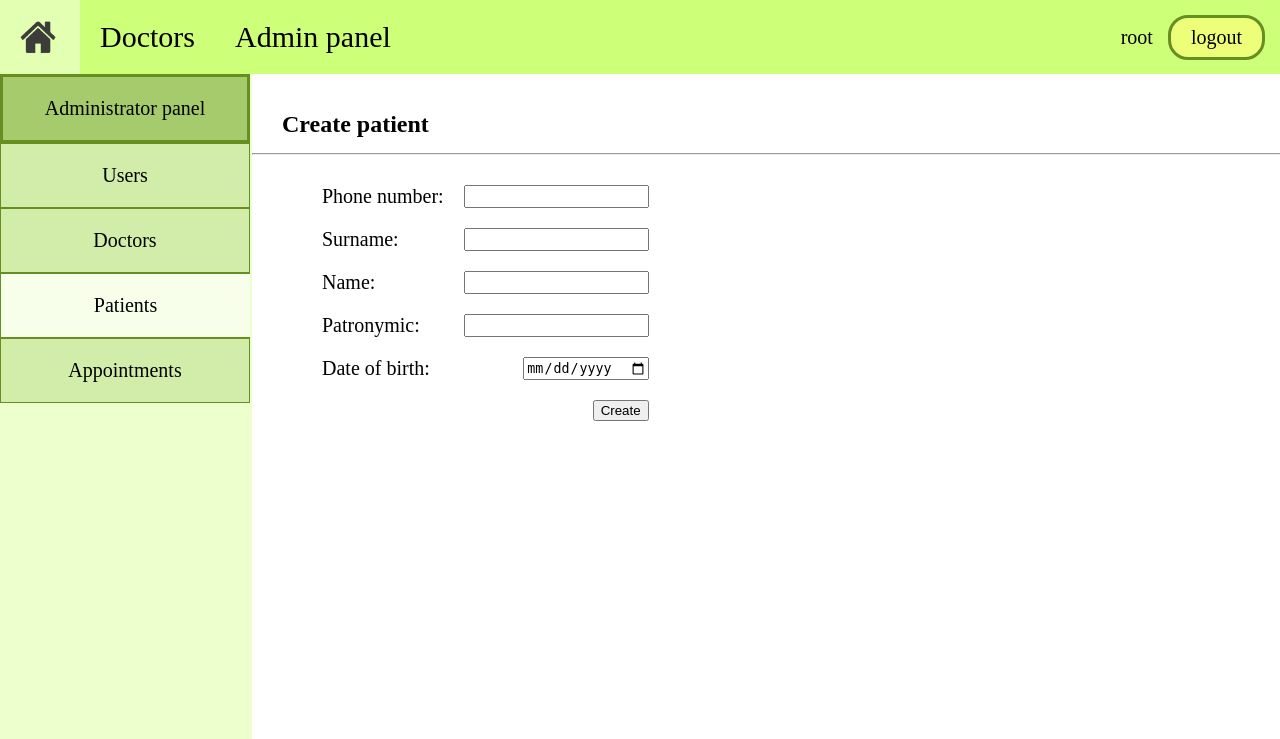
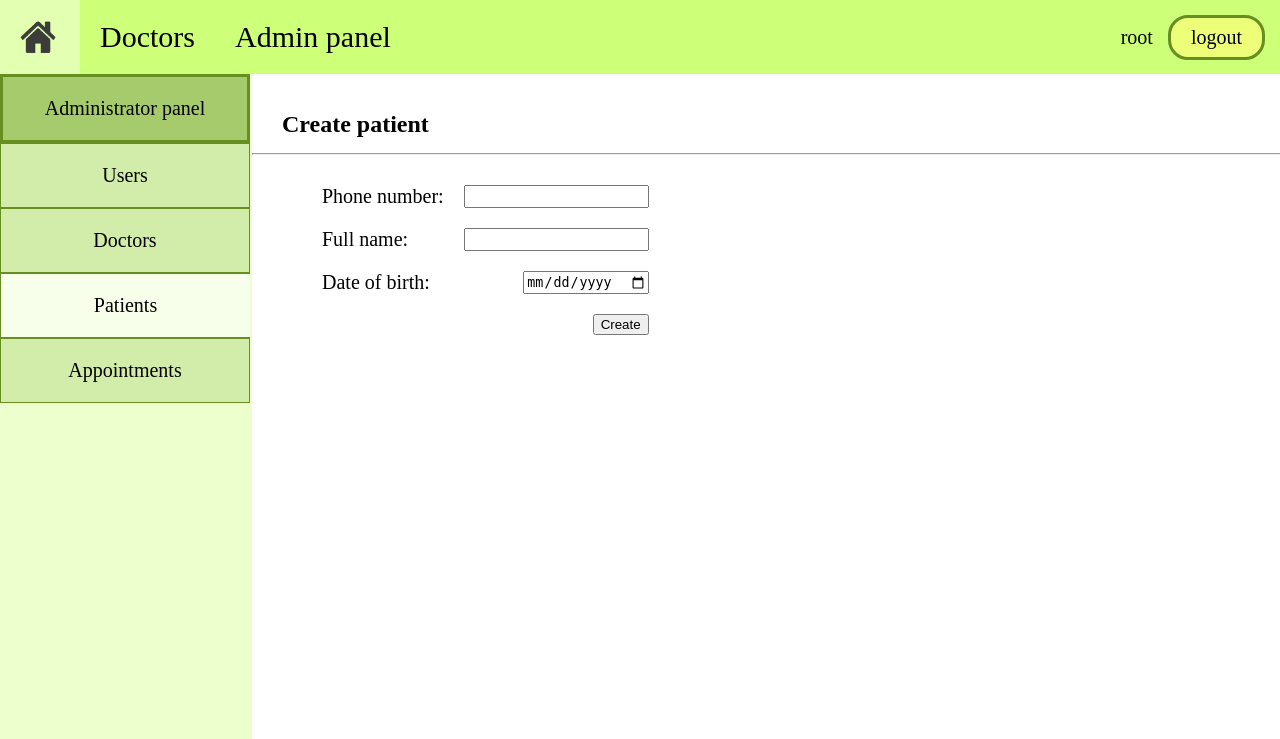
Before and after one commit to hendelbah/clinic, a Flask app: page /admin-panel/patients/new in a window 1280 px wide. Shown: the top 739 px of the page. Run offline with Flask 2, Linux system fonts and the light colour scheme; a user stored in the database is signed in; parts of the project's set-up code (start-up, migrations or seed data) failed here and were passed over; some libraries are stand-ins or nearby versions.

Commit message:
changed patient schema

```diff
--- a/clinic_app/rest/resources.py
+++ b/clinic_app/rest/resources.py
@@ -63,9 +63,7 @@ class PatientListApi(BaseListResource):
     schema = PatientSchema
     filters = RequestParser()
     filters.add_argument('search_phone')
-    filters.add_argument('name')
-    filters.add_argument('surname')
-    filters.add_argument('patronymic')
+    filters.add_argument('search_name')
 
 
 app_filters = RequestParser()
--- a/clinic_app/rest/schemas.py
+++ b/clinic_app/rest/schemas.py
@@ -15,7 +15,7 @@ Functions:
 """
 
 from flask_restful import abort
-from marshmallow import ValidationError
+from marshmallow import ValidationError, validate
 
 from clinic_app import ma
 from clinic_app.models import User, Doctor, Patient, Appointment
@@ -71,6 +71,7 @@ class DoctorSchema(BaseSchema):
         """
         model = Doctor
 
+    full_name = ma.auto_field(validate=validate.Regexp(r'^\w{2,}( \w{2,}){1,2}$'))
     user = ma.Nested('UserSchema', exclude=['doctor'], dump_only=True)
 
 
@@ -84,6 +85,8 @@ class PatientSchema(BaseSchema):
         Patient schema metadata
         """
         model = Patient
+
+    full_name = ma.auto_field(validate=validate.Regexp(r'^\w{2,}( \w{2,}){1,2}$'))
 
 
 class AppointmentSchema(BaseSchema):
--- a/clinic_app/service/population/populate.py
+++ b/clinic_app/service/population/populate.py
@@ -56,13 +56,12 @@ def populate(patients_amount=100):
     appointments_2_src = []
     for i in range(1, patients_amount + 1):
         sex = randint(0, 1)
+        name = f'{choice(SURNAMES_SRC)} {choice(NAMES_SRC[sex])} {choice(PATRONYMICS_SRC[sex])}'
         patient = {
             'id': i,
             'uuid': str(i),
             'phone_number': f'380{i * 3:0>9}',
-            'surname': choice(SURNAMES_SRC),
-            'name': choice(NAMES_SRC[sex]),
-            'patronymic': choice(PATRONYMICS_SRC[sex]),
+            'full_name': name,
             'birthday': date.fromordinal(717200 + i * 10)
         }
         doctor_id = int(i / patients_amount * (len(DOCTORS_SRC) - 1) + 1)
--- a/clinic_app/static/css/styles.css
+++ b/clinic_app/static/css/styles.css
@@ -303,7 +303,9 @@ hr { min-width: 100%; }
   border: 1px solid #222;
 }
 
-td.center-text.controls { min-width: 100px; }
+td.action-1 { min-width: 100px; }
+
+td.action-2 { min-width: 160px; }
 
 .action-link {
   border-radius: 10px;
--- a/clinic_app/templates/macros.html
+++ b/clinic_app/templates/macros.html
@@ -59,7 +59,7 @@
 
 
 
-{%- macro paginated_table(data, table_headers, endpoints, key_attr = None) -%}
+{%- macro paginated_table(data, table_headers, endpoints, key_attr = None, make_app_link = None) -%}
 
 {%- set pagination_content %}
 <table class="records-table">
@@ -74,7 +74,7 @@
     <tr>
         <td>{{ (data.page - 1) * data.per_page + loop.index }}</td>
         {{ caller(item) }}
-        <td class="center-text controls">
+        <td class="{{'action-2 ' if make_app_link else 'action-1 '}}center-text controls">
             <a class="edit-link action-link" href="{{ url_for(endpoints['item'], uuid=item.uuid) }}">edit</a>
             <a class="del-link action-link"
                onclick="confirmPostEmpty('Delete {{item|attr(key_attr)}}?',
--- a/clinic_app/views/forms.py
+++ b/clinic_app/views/forms.py
@@ -6,7 +6,7 @@ from flask_wtf import FlaskForm
 from wtforms import StringField, PasswordField, BooleanField, SubmitField, SearchField, \
     SelectField, IntegerField, TextAreaField, TelField, DateField
 
-from wtforms.validators import InputRequired, Email, Length, EqualTo, Optional, NumberRange
+from wtforms.validators import InputRequired, Email, Length, EqualTo, Optional, NumberRange, Regexp
 
 
 class CustomEmail(Email):
@@ -18,7 +18,7 @@ class CustomEmail(Email):
 
 
 pass_length = Length(min=6, max=40)
-max_100 = Length(max=100)
+full_name = Regexp(r'^\w{2,}( \w{2,}){1,2}$')
 
 
 class LoginForm(FlaskForm):
@@ -42,7 +42,7 @@ class ChangePassForm(FlaskForm):
 
 class FilterUsers(FlaskForm):
     """Form for filtering users"""
-    search_email = SearchField('Search by email:', validators=[Optional(), max_100],
+    search_email = SearchField('Search by email:', validators=[Optional(), Length(max=80)],
                                filters=[lambda x: x or None])
     submit = SubmitField('Filter')
 
@@ -60,14 +60,14 @@ class EditUser(FlaskForm):
 
 class FilterDoctors(FlaskForm):
     """Form for filtering doctors"""
-    search_name = SearchField('Search by full name:', validators=[Optional(), max_100],
+    search_name = SearchField('Search by full name:', validators=[Optional(), Length(max=127)],
                               filters=[lambda x: x or None])
     submit = SubmitField('Filter')
 
 
 class EditDoctor(FlaskForm):
     """Form for updating and creating doctors"""
-    full_name = StringField('Full name:', validators=[InputRequired(), Length(max=127)])
+    full_name = StringField('Full name:', validators=[InputRequired(), Length(max=127), full_name])
     experience_years = IntegerField('Years of experience:',
                                     validators=[InputRequired(), NumberRange(min=0)])
     speciality = TextAreaField('Speciality:',
@@ -79,20 +79,16 @@ class EditDoctor(FlaskForm):
 
 class FilterPatients(FlaskForm):
     """Form for filtering patients"""
-    search_phone = SearchField('Search by phone number: ', validators=[Optional(), max_100],
+    search_phone = SearchField('Search by phone number: ', validators=[Optional(), Length(max=20)],
                                filters=[lambda x: x or None])
-    surname = SearchField('Filter by surname:', validators=[Optional(), max_100],
-                          filters=[lambda x: x or None])
-    name = SearchField('Filter by name:', validators=[Optional(), max_100],
-                       filters=[lambda x: x or None])
+    search_name = SearchField('Search by full name:', validators=[Optional(), Length(max=127)],
+                              filters=[lambda x: x or None])
     submit = SubmitField('Filter')
 
 
 class EditPatient(FlaskForm):
     """Form for updating and creating patients"""
     phone_number = TelField('Phone number:', validators=[InputRequired(), Length(max=20)])
-    surname = StringField('Surname:', validators=[InputRequired(), Length(max=40)])
-    name = StringField('Name:', validators=[InputRequired(), Length(max=40)])
-    patronymic = StringField('Patronymic:', validators=[InputRequired(), Length(max=40)])
+    full_name = StringField('Full name:', validators=[InputRequired(), Length(max=127), full_name])
     birthday = DateField('Date of birth:', validators=[InputRequired()])
     submit = SubmitField('Save changes')
--- a/clinic_app/views/routes/admin.py
+++ b/clinic_app/views/routes/admin.py
@@ -3,7 +3,7 @@ Admin panel routes
 """
 from datetime import date
 
-from flask import Blueprint, render_template, abort, redirect, url_for, flash
+from flask import Blueprint, render_template, abort, redirect, url_for, flash, request
 from flask_login import current_user, login_required
 
 from clinic_app.models import User, Doctor, Patient
@@ -119,6 +119,7 @@ def delete_user(uuid):
 @admin_bp.route('/doctors', methods=['GET', 'POST'])
 def doctors():
     form = FilterDoctors()
+    filters = {'patient': request.args.get('patient')}
     if form.validate_on_submit():
         filters = extract_filters(['search_name'], form)
         return redirect(url_for('admin.doctors', **filters))
@@ -168,9 +169,9 @@ def delete_doctor(uuid):
 def patients():
     form = FilterPatients()
     if form.validate_on_submit():
-        filters = extract_filters(['search_phone', 'surname', 'name'], form)
+        filters = extract_filters(['search_phone', 'search_name'], form)
         return redirect(url_for('admin.patients', **filters))
-    kwargs_list = [{'key': 'search_phone'}, {'key': 'surname'}, {'key': 'name'}]
+    kwargs_list = [{'key': 'search_phone'}, {'key': 'search_name'}]
     filters = parse_filters(kwargs_list, form)
     pages = get_pagination_args()
     data = PatientService.get_pagination(*pages, **filters)
@@ -191,7 +192,7 @@ def patient(uuid):
     form = EditPatient(obj=patient_)
     if form.validate_on_submit():
         if uuid == 'new':
-            patient_ = Patient('', '', '', '', date(1, 1, 1))
+            patient_ = Patient('', '', date(1, 1, 1))
         form.populate_obj(patient_)
         error = DoctorService.save_instance(patient_)
         if error is None:
```
Also changed, not shown: clinic_app/models/patient.py (+5 -11 lines), clinic_app/service/patient_service.py (+5 -12 lines), clinic_app/templates/admin_panel/patients.html (+4 -10 lines), tests/test_api.py (+9 -10 lines), tests/test_models.py (+2 -0 lines), tests/test_population.py (+13 -0 lines), tests/test_routes.py (+21 -0 lines), tests/test_schemas.py (+2 -2 lines), tests/test_services.py (+1 -3 lines), 1 other file.
